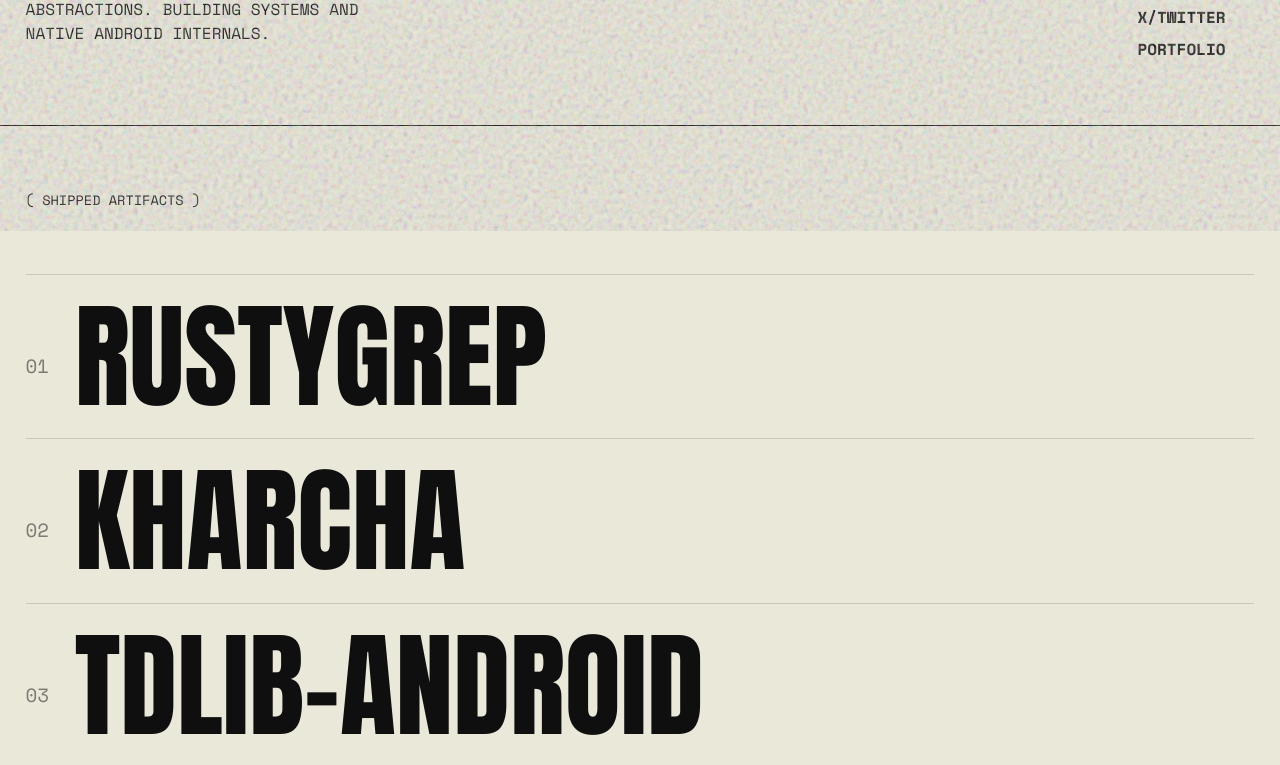
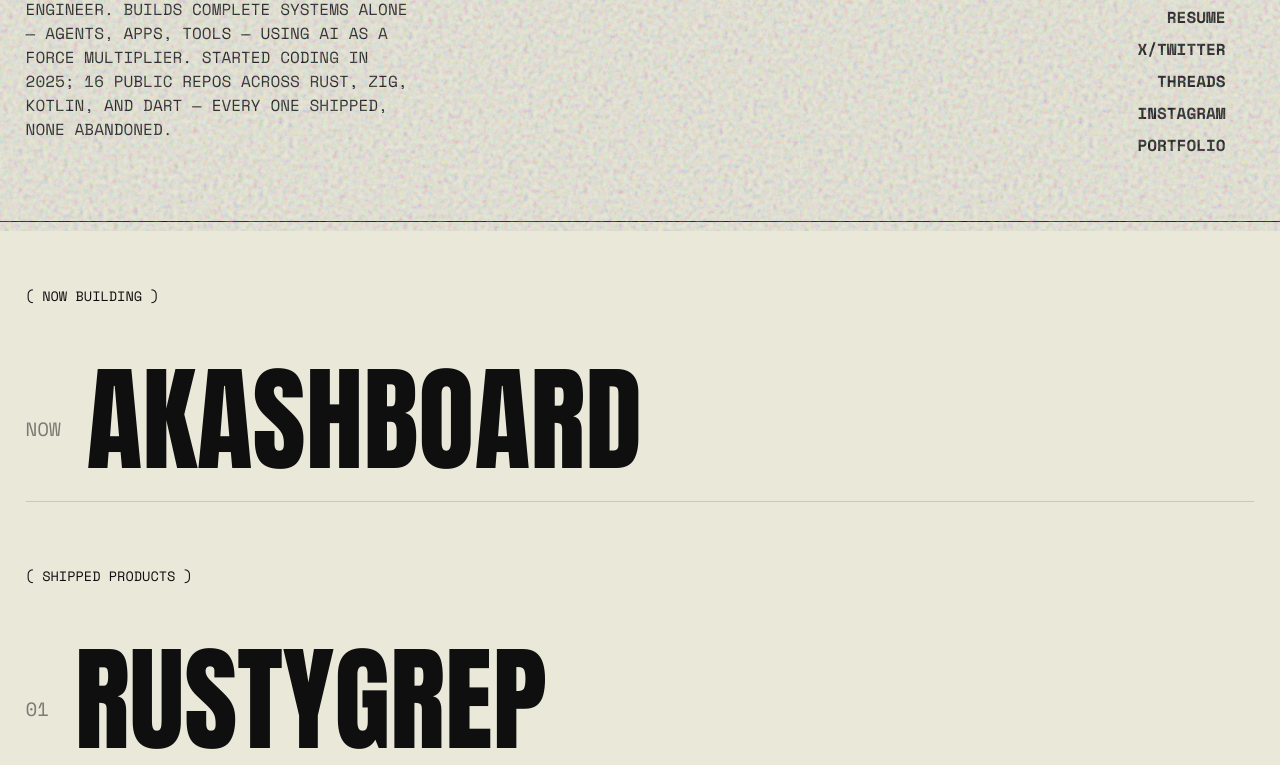
Before and after one commit to AkashPriyadarshii/AkashPriyadarshii, a plain HTML site: page website/index.html in a window 1280 px wide. Shown: the part 569-1334 px from the top of the page. Drawn offline with nearby package versions, Linux system fonts and the light colour scheme.

Commit message:
content: synced website content with latest README.md profile data (added AkashBoard, zcat, starred-repos, new bio, and social links)

```diff
--- a/website/index.html
+++ b/website/index.html
@@ -94,31 +94,48 @@
     <header class="massive-hero">
         <h1 class="hero-text">AKASH<br>PRIYADARSHI</h1>
         <div class="hero-sub">
-            <p>AI-AUGMENTED ENGINEER. ZERO ABSTRACTIONS. BUILDING SYSTEMS AND NATIVE ANDROID INTERNALS.</p>
+            <p>Self-taught developer & AI-augmented engineer. Builds complete systems alone — agents, apps, tools — using AI as a force multiplier. Started coding in 2025; 16 public repos across Rust, Zig, Kotlin, and Dart — every one shipped, none abandoned.</p>
             <div class="links">
                 <a href="https://github.com/AkashPriyadarshii" data-text="GITHUB" target="_blank">GITHUB</a>
+                <a href="https://akashpriyadarshii.github.io/Resume" data-text="RESUME" target="_blank">RESUME</a>
                 <a href="https://x.com/Akash__ydv001" data-text="X/TWITTER" target="_blank">X/TWITTER</a>
+                <a href="https://www.threads.com/@free_dev2026" data-text="THREADS" target="_blank">THREADS</a>
+                <a href="https://www.instagram.com/akash.priyadarshii/" data-text="INSTAGRAM" target="_blank">INSTAGRAM</a>
                 <a href="https://akashpriyadarshi.vercel.app" data-text="PORTFOLIO" target="_blank">PORTFOLIO</a>
             </div>
         </div>
     </header>
 
     <section class="project-monolith">
-        <h2 class="micro-heading">( SHIPPED ARTIFACTS )</h2>
         <div class="project-list" id="project-list">
-            <!-- AkashBoard Removed as requested -->
-            <a href="https://github.com/AkashPriyadarshii/rustygrep" class="huge-link" data-desc="[ RUST / AI ] Token-efficient, high-performance grep designed specifically for LLM coding agents. Built-in stdio MCP server." target="_blank">
+            <h2 class="micro-heading" style="margin-top: 0rem; margin-bottom: 2rem;">( NOW BUILDING )</h2>
+            <a href="https://github.com/AkashPriyadarshii/AkashBoard" class="huge-link highlight-now" data-desc="[ ANDROID / AI ] Building AkashBoard — a 100% FOSS, fully local Android keyboard that learns how you type: your timing, your context, your patterns. No cloud, no accounts, no data collection." target="_blank">
+                <span class="idx">NOW</span> AKASHBOARD
+            </a>
+
+            <h2 class="micro-heading" style="margin-top: 4rem; margin-bottom: 2rem;">( SHIPPED PRODUCTS )</h2>
+            <a href="https://github.com/AkashPriyadarshii/rustygrep" class="huge-link" data-desc="[ RUST ] Token-efficient grep for LLM coding agents with a stdio MCP server." target="_blank">
                 <span class="idx">01</span> RUSTYGREP
             </a>
-            <a href="https://github.com/AkashPriyadarshii/kharcha" class="huge-link" data-desc="[ FLUTTER / DART ] India-first UPI expense tracker. Offline-first architecture auto-capturing GPay, PhonePe, and Paytm." target="_blank">
+            <a href="https://github.com/AkashPriyadarshii/kharcha" class="huge-link" data-desc="[ FLUTTER ] India-first UPI expense tracker for Android — offline-first Flutter, auto-captures GPay/PhonePe/Paytm." target="_blank">
                 <span class="idx">02</span> KHARCHA
             </a>
-            <a href="https://github.com/AkashPriyadarshii/tdlib-android" class="huge-link" data-desc="[ KOTLIN / C++ ] Precompiled Telegram Database Library (TDLib) for all 4 Android ABIs, built via automated CI and shipped as AARs." target="_blank">
+            <a href="https://github.com/AkashPriyadarshii/tdlib-android" class="huge-link" data-desc="[ KOTLIN / C++ ] Precompiled TDLib for all 4 Android ABIs, built by CI, shipped as AARs." target="_blank">
                 <span class="idx">03</span> TDLIB-ANDROID
             </a>
-            <a href="https://github.com/AkashPriyadarshii/repomap" class="huge-link" data-desc="[ GO / SYSTEMS ] Token-budgeted repo maps for AI agents. Built strictly using the Go standard library without external bloat." target="_blank">
-                <span class="idx">04</span> REPOMAP
+            <a href="https://github.com/AkashPriyadarshii/zcat" class="huge-link" data-desc="[ ZIG ] Drop-in cat replacement in Zig with JSON output for AI agents." target="_blank">
+                <span class="idx">04</span> ZCAT
             </a>
+            <a href="https://github.com/AkashPriyadarshii/repomap" class="huge-link" data-desc="[ GO ] Token-budgeted repo maps for AI agents, stdlib-only Go." target="_blank">
+                <span class="idx">05</span> REPOMAP
+            </a>
+            <a href="https://github.com/AkashPriyadarshii/My-Starred-Repos" class="huge-link" data-desc="[ AUTOMATION ] Self-updating dashboard of 950 curated starred repos, refreshed daily." target="_blank">
+                <span class="idx">06</span> STARRED-REPOS
+            </a>
+
+            <p style="font-family: 'Space Mono', monospace; font-size: 0.8rem; text-transform: uppercase; margin-top: 3rem; color: var(--text-dark); opacity: 0.7;">
+                Also shipped: code2paper (codebase → academic paper) · sevolve (self-evolving agent harness) · ccsync (Claude Code fleet sync) · neet-cbt (offline NTA exam simulator)
+            </p>
         </div>
 
         <div class="dynamic-desc-panel" id="desc-panel">
```
